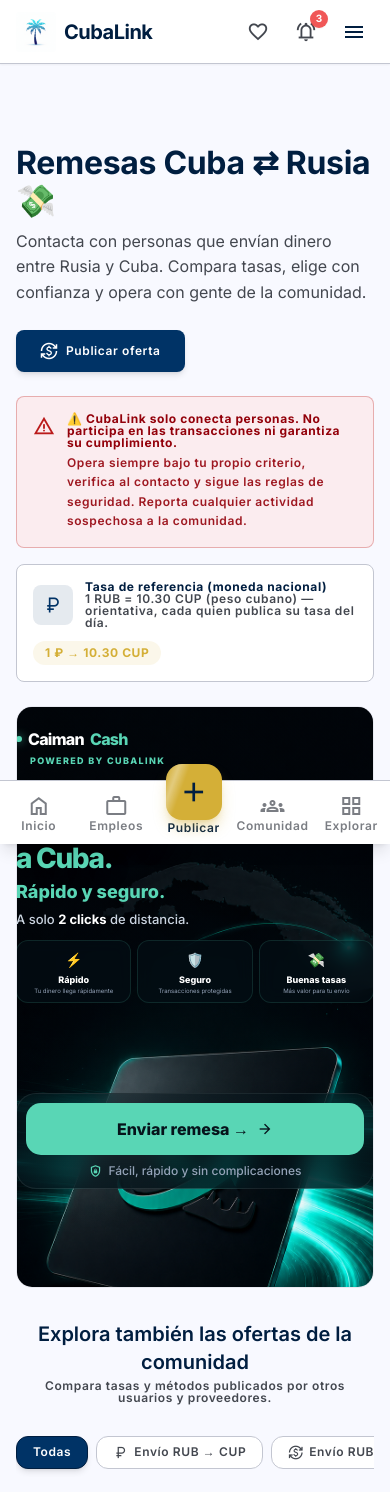
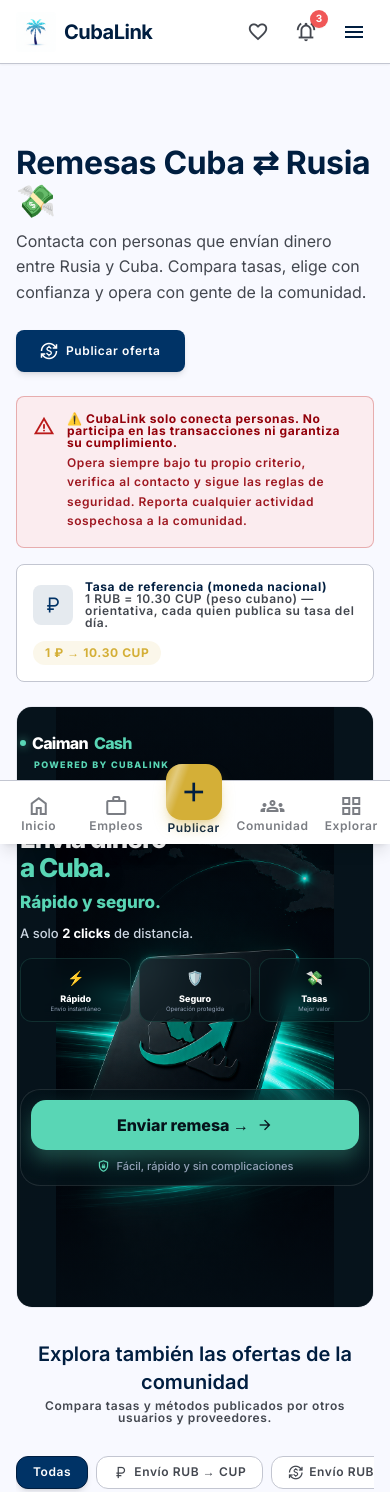
Before and after one commit to jorge0902/cubalink, a React (Vite) app in the folder CubaLink-Frontend/: page /remesas in a window 390 px wide. Shown: the top 1492 px of the page. Built offline with nearby package versions, Linux system fonts and the light colour scheme.

Commit message:
fix(remesas): mobile banner v6 - fixed image scaling to contain, resolved text overflow and alignment, removed pink colors on desktop

```diff
--- a/CubaLink-Frontend/src/components/CaimanCashBanner.jsx
+++ b/CubaLink-Frontend/src/components/CaimanCashBanner.jsx
@@ -9,7 +9,7 @@
       className="relative overflow-hidden rounded-2xl border border-outline-variant/30 mb-8 animate-fade-in-up"
       aria-labelledby="caiman-hero-title"
     >
-      {/* ==================== DESKTOP: Horizontal background-image layout (UNCHANGED) ==================== */}
+      {/* ==================== DESKTOP: Horizontal layout (CLEAN COLORS) ==================== */}
       <div className="hidden md:block" style={{
         backgroundImage: `url(${caimanBgDesktop})`,
         backgroundSize: 'cover',
@@ -34,7 +34,7 @@
 
               <h2
                 id="caiman-hero-title"
-                className="text-[#F8FC] text-3xl sm:text-4xl md:text-5xl lg:text-6xl font-bold leading-tight tracking-tight mb-3"
+                className="text-[#FFFFFF] text-3xl sm:text-4xl md:text-5xl lg:text-6xl font-bold leading-tight tracking-tight mb-3"
               >
                 Envía dinero a Cuba.
               </h2>
@@ -51,26 +51,26 @@
                 <div className="flex items-center gap-2.5 px-3 py-2 bg-white/5 backdrop-blur-sm rounded-xl border border-white/10 transition-all hover:border-[#59D6B5]/50 hover:bg-white/10">
                   <MaterialIcon name="speed" className="text-[#59D6B5] text-[20px]" />
                   <div className="hidden sm:block">
-                    <div className="text-[#F8FC] text-sm font-semibold leading-tight">Rápido</div>
+                    <div className="text-[#FFFFFF] text-sm font-semibold leading-tight">Rápido</div>
                     <div className="text-[#CBD5E1] text-xs leading-tight">Tu dinero llega rápidamente</div>
                   </div>
-                  <div className="sm:hidden text-[#F8FC] text-xs font-semibold">Rápido</div>
+                  <div className="sm:hidden text-[#FFFFFF] text-xs font-semibold">Rápido</div>
                 </div>
                 <div className="flex items-center gap-2.5 px-3 py-2 bg-white/5 backdrop-blur-sm rounded-xl border border-white/10 transition-all hover:border-[#59D6B5]/50 hover:bg-white/10">
                   <MaterialIcon name="shield_lock" className="text-[#59D6B5] text-[20px]" />
                   <div className="hidden sm:block">
-                    <div className="text-[#F8FC] text-sm font-semibold leading-tight">Seguro</div>
+                    <div className="text-[#FFFFFF] text-sm font-semibold leading-tight">Seguro</div>
                     <div className="text-[#CBD5E1] text-xs leading-tight">Transacciones protegidas</div>
                   </div>
-                  <div className="sm:hidden text-[#F8FC] text-xs font-semibold">Seguro</div>
+                  <div className="sm:hidden text-[#FFFFFF] text-xs font-semibold">Seguro</div>
                 </div>
                 <div className="flex items-center gap-2.5 px-3 py-2 bg-white/5 backdrop-blur-sm rounded-xl border border-white/10 transition-all hover:border-[#59D6B5]/50 hover:bg-white/10">
                   <MaterialIcon name="trending_up" className="text-[#59D6B5] text-[20px]" />
                   <div className="hidden sm:block">
-                    <div className="text-[#F8FC] text-sm font-semibold leading-tight">Buenas tasas</div>
+                    <div className="text-[#FFFFFF] text-sm font-semibold leading-tight">Buenas tasas</div>
                     <div className="text-[#CBD5E1] text-xs leading-tight">Más valor para tu envío</div>
                   </div>
-                  <div className="sm:hidden text-[#F8FC] text-xs font-semibold">Buenas tasas</div>
+                  <div className="sm:hidden text-[#FFFFFF] text-xs font-semibold">Buenas tasas</div>
                 </div>
               </div>
 
@@ -96,31 +96,26 @@
         </div>
       </div>
 
-      {/* ==================== MOBILE: Full-width vertical banner ==================== */}
-      {/* 4 FIX APPLIED: */}
-      {/* 1. width: 100vw (no margins) */}
-      {/* 2. All text inside card with word-break */}
-      {/* 3. #FFFFFF instead of pink */}
-      {/* 4. CTA at bottom inside card */}
+      {/* ==================== MOBILE: Full-width layout (FIXED OVERFLOW & POSITIONING) ==================== */}
       <div className="md:hidden">
-        {/* Banner container: 100vw width, full mobile image visible with cover */}
         <div
           style={{
             width: '100vw',
             marginLeft: 'calc(-1 * (100vw - 100%) / 2)',
             marginRight: 'calc(-1 * (100vw - 100%) / 2)',
             backgroundImage: `url(${caimanBgMobile})`,
-            backgroundSize: 'cover',
+            backgroundSize: 'contain', // FIX: Show FULL image, no cropping
             backgroundPosition: 'center top',
             backgroundRepeat: 'no-repeat',
             position: 'relative',
             overflow: 'hidden',
             borderRadius: '20px',
-            minHeight: '580px',
+            minHeight: '600px',
             zIndex: 1,
+            backgroundColor: '#06131B'
           }}
         >
-          {/* Subtle overlay for text readability (NOT darkening the image) */}
+          {/* Overlay */}
           <div style={{
             position: 'absolute',
             top: 0,
@@ -128,19 +123,26 @@
             width: '100%',
             height: '100%',
             zIndex: -1,
-            background: 'linear-gradient(180deg, rgba(2,8,12,0.45) 0%, rgba(2,8,12,0.35) 35%, rgba(2,8,12,0.25) 55%, rgba(2,8,12,0.05) 75%, rgba(2,8,12,0.0) 100%)',
+            background: 'linear-gradient(180deg, rgba(6,19,28,0.5) 0%, rgba(6,19,28,0.2) 40%, rgba(6,19,28,0) 70%, rgba(6,19,28,0.6) 100%)',
           }}></div>
 
-          {/* Content layer - all text/CTA INSIDE the banner */}
-          <div style={{ position: 'relative', zIndex: 10, padding: '20px 16px 16px', width: '100%' }}>
-            {/* Branding: Caiman Cash + POWERED BY CUBALINK */}
-            <div style={{ marginBottom: '12px' }}>
+          {/* Content layer - Adjusted padding and layout to fit inside the visual card of the image */}
+          <div style={{
+            position: 'relative',
+            zIndex: 10,
+            padding: '24px 20px',
+            width: '100%',
+            maxWidth: '400px',
+            margin: '0 auto'
+          }}>
+            {/* Branding */}
+            <div style={{ marginBottom: '16px' }}>
               <div style={{ display: 'flex', alignItems: 'center', gap: '6px' }}>
                 <span style={{ width: '6px', height: '6px', borderRadius: '50%', backgroundColor: '#59D6B5', boxShadow: '0 0 10px rgba(89,214,181,0.8)' }}></span>
-                <span style={{ color: '#FFFFFF', fontSize: '16px', fontWeight: 800, letterSpacing: '-0.045em', wordBreak: 'break-word' }}>Caiman</span>
-                <span style={{ color: '#59D6B5', fontSize: '16px', fontWeight: 800, letterSpacing: '-0.045em', wordBreak: 'break-word' }}>Cash</span>
+                <span style={{ color: '#FFFFFF', fontSize: '16px', fontWeight: 800, letterSpacing: '-0.045em' }}>Caiman</span>
+                <span style={{ color: '#59D6B5', fontSize: '16px', fontWeight: 800, letterSpacing: '-0.045em' }}>Cash</span>
               </div>
-              <div style={{ color: '#59D6B5', fontSize: '9px', fontWeight: 800, letterSpacing: '0.15em', textTransform: 'uppercase', marginTop: '3px', marginLeft: '14px', wordBreak: 'break-all' }}>
+              <div style={{ color: '#59D6B5', fontSize: '9px', fontWeight: 800, letterSpacing: '0.15em', textTransform: 'uppercase', marginTop: '3px', marginLeft: '14px' }}>
                 POWERED BY CUBALINK
               </div>
             </div>
@@ -152,135 +154,136 @@
               gap: '4px',
               padding: '4px 8px',
               borderRadius: '999px',
-              background: 'rgba(89,214,181,0.08)',
-              border: '1px solid rgba(89,214,181,0.16)',
+              background: 'rgba(89,214,181,0.1)',
+              border: '1px solid rgba(89,214,181,0.2)',
               color: '#59D6B5',
               fontSize: '8px',
               fontWeight: 800,
               letterSpacing: '0.1em',
               textTransform: 'uppercase',
-              marginBottom: '8px',
-              wordBreak: 'break-all'
+              marginBottom: '12px',
             }}>
               <span>✦</span>
               <span>ENVÍA DINERO A CUBA</span>
             </div>
 
-            {/* Main Title: "Envía dinero" / "a Cuba." */}
+            {/* Main Title */}
             <h1 style={{
               color: '#FFFFFF',
-              fontSize: '28px',
+              fontSize: '26px',
               fontWeight: 900,
-              lineHeight: '0.94',
-              letterSpacing: '-0.048em',
-              margin: '6px 0',
-              textShadow: '0 3px 25px rgba(0,0,0,0.35)',
-              wordBreak: 'break-word'
+              lineHeight: '1.1',
+              letterSpacing: '-0.04em',
+              margin: '0 0 8px 0',
+              textShadow: '0 3px 20px rgba(0,0,0,0.4)',
             }}>
               Envía dinero
               <br />
               <span style={{ color: '#59D6B5' }}>a Cuba.</span>
             </h1>
 
-            {/* Subtitle: Rápido y seguro */}
+            {/* Subtitle 1 */}
             <h2 style={{
               color: '#59D6B5',
               fontWeight: 800,
-              fontSize: '18px',
-              marginBottom: '6px',
-              wordBreak: 'break-word'
+              fontSize: '17px',
+              marginBottom: '8px',
             }}>
               Rápido y seguro.
             </h2>
 
-            {/* Subtitle: 2 clicks */}
+            {/* Subtitle 2 */}
             <p style={{
               color: '#CBD5E1',
               fontSize: '13px',
               fontWeight: 500,
-              lineHeight: '1.35',
-              maxWidth: '280px',
-              marginBottom: '12px',
-              wordBreak: 'break-word'
+              lineHeight: '1.4',
+              marginBottom: '16px',
+              maxWidth: '260px'
             }}>
               A solo <span style={{ color: '#FFFFFF', fontWeight: 700 }}>2 clicks</span> de distancia.
             </p>
 
-            {/* Benefits Grid - 3 benefits */}
+            {/* Benefits Grid */}
             <div style={{
               display: 'grid',
               gridTemplateColumns: 'repeat(3, 1fr)',
-              gap: '6px',
-              maxWidth: '380px',
-              marginBottom: '180px'
+              gap: '8px',
+              marginBottom: '160px'
             }}>
-              {/* Rápido */}
               <div style={{
-                padding: '8px 7px',
+                padding: '8px 6px',
                 borderRadius: '12px',
-                border: '1px solid rgba(89,214,181,0.14)',
-                background: 'rgba(4,17,24,0.55)',
-                backdropFilter: 'blur(9px)',
+                border: '1px solid rgba(89,214,181,0.15)',
+                background: 'rgba(4,17,24,0.6)',
+                backdropFilter: 'blur(10px)',
                 textAlign: 'center'
               }}>
-                <div style={{ color: '#59D6B5', fontSize: '14px', marginBottom: '3px' }}>⚡</div>
-                <div style={{ color: '#FFFFFF', fontSize: '9px', fontWeight: 800, wordBreak: 'break-all' }}>Rápido</div>
-                <div style={{ color: '#94A3B8', fontSize: '6px', lineHeight: '1.2', wordBreak: 'break-all' }}>Tu dinero llega rápidamente</div>
+                <div style={{ color: '#59D6B5', fontSize: '14px', marginBottom: '4px' }}>⚡</div>
+                <div style={{ color: '#FFFFFF', fontSize: '9px', fontWeight: 800 }}>Rápido</div>
+                <div style={{ color: '#94A3B8', fontSize: '6px', lineHeight: '1.2' }}>Envío instantáneo</div>
               </div>
-              {/* Seguro */}
               <div style={{
-                padding: '8px 7px',
+                padding: '8px 6px',
                 borderRadius: '12px',
-                border: '1px solid rgba(89,214,181,0.14)',
-                background: 'rgba(4,17,24,0.55)',
-                backdropFilter: 'blur(9px)',
+                border: '1px solid rgba(89,214,181,0.15)',
+                background: 'rgba(4,17,24,0.6)',
+                backdropFilter: 'blur(10px)',
                 textAlign: 'center'
               }}>
-                <div style={{ color: '#59D6B5', fontSize: '14px', marginBottom: '3px' }}>🛡️</div>
-                <div style={{ color: '#FFFFFF', fontSize: '9px', fontWeight: 800, wordBreak: 'break-all' }}>Seguro</div>
-                <div style={{ color: '#94A3B8', fontSize: '6px', lineHeight: '1.2', wordBreak: 'break-all' }}>Transacciones protegidas</div>
+                <div style={{ color: '#59D6B5', fontSize: '14px', marginBottom: '4px' }}>🛡️</div>
+                <div style={{ color: '#FFFFFF', fontSize: '9px', fontWeight: 800 }}>Seguro</div>
+                <div style={{ color: '#94A3B8', fontSize: '6px', lineHeight: '1.2' }}>Operación protegida</div>
               </div>
-              {/* Buenas tasas */}
               <div style={{
-                padding: '8px 7px',
+                padding: '8px 6px',
                 borderRadius: '12px',
-                border: '1px solid rgba(89,214,181,0.14)',
-                background: 'rgba(4,17,24,0.55)',
-                backdropFilter: 'blur(9px)',
+                border: '1px solid rgba(89,214,181,0.15)',
+                background: 'rgba(4,17,24,0.6)',
+                backdropFilter: 'blur(10px)',
                 textAlign: 'center'
               }}>
-                <div style={{ color: '#59D6B5', fontSize: '14px', marginBottom: '3px' }}>💸</div>
-                <div style={{ color: '#FFFFFF', fontSize: '9px', fontWeight: 800, wordBreak: 'break-all' }}>Buenas tasas</div>
-                <div style={{ color: '#94A3B8', fontSize: '6px', lineHeight: '1.2', wordBreak: 'break-all' }}>Más valor para tu envío</div>
+                <div style={{ color: '#59D6B5', fontSize: '14px', marginBottom: '4px' }}>💸</div>
+                <div style={{ color: '#FFFFFF', fontSize: '9px', fontWeight: 800 }}>Tasas</div>
+                <div style={{ color: '#94A3B8', fontSize: '6px', lineHeight: '1.2' }}>Mejor valor</div>
               </div>
             </div>
 
-            {/* Spacer */}
-            <div style={{ flex: 1, minHeight: '10px' }}></div>
-
-            {/* CTA Button - absolutely positioned at bottom, inside banner */}
-            <div className="caiman-mobile-cta-area">
+            {/* CTA Button - Positioned precisely inside the banner image bottom area */}
+            <div style={{
+              position: 'absolute',
+              bottom: '20px',
+              left: '20px',
+              right: '20px',
+              zIndex: 20
+            }}>
               <div style={{
-                padding: '9px',
+                padding: '10px',
                 borderRadius: '20px',
-                background: 'linear-gradient(180deg, rgba(5,20,27,0.45), rgba(5,20,27,0.75))',
-                border: '1px solid rgba(255,255,255,0.08)',
-                backdropFilter: 'blur(12px)'
+                background: 'linear-gradient(180deg, rgba(5,20,27,0.5), rgba(5,20,27,0.8))',
+                border: '1px solid rgba(255,255,255,0.1)',
+                backdropFilter: 'blur(12px)',
+                textAlign: 'center'
               }}>
                 <Link
                   to="https://caimancash.vercel.app"
                   target="_blank"
                   rel="noopener noreferrer"
-                  className="group caiman-mobile-button w-full min-h-[50px] rounded-[15px] font-extrabold text-base flex items-center justify-center gap-2 caiman-mobile-text"
-                  aria-label="Enviar remesa con Caiman Cash - Se abre en nueva pestaña"
+                  className="group w-full min-h-[50px] rounded-[15px] font-extrabold text-base flex items-center justify-center gap-2 transition-all hover:scale-[0.98]"
+                  style={{
+                    backgroundColor: '#59D6B5',
+                    color: '#06131B',
+                    textDecoration: 'none',
+                    boxShadow: '0 10px 20px rgba(89,214,181,0.3)'
+                  }}
                 >
                   Enviar remesa →
-                  <MaterialIcon name="arrow_forward" className="text-[16px] transition-transform group-hover:translate-x-1" />
+                  <MaterialIcon name="arrow_forward" className="text-[16px]" />
                 </Link>
 
                 <div className="flex items-center justify-center gap-1.5 mt-2">
                   <MaterialIcon name="shield_lock" className="text-[#59D6B5] text-[14px]" />
-                  <span className="caiman-mobile-gray-text text-xs font-medium caiman-mobile-text">
+                  <span style={{ color: '#94A3B8', fontSize: '11px', fontWeight: 500 }}>
                     Fácil, rápido y sin complicaciones
                   </span>
                 </div>
```
